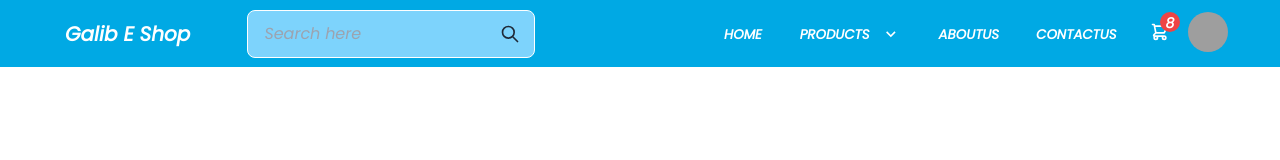
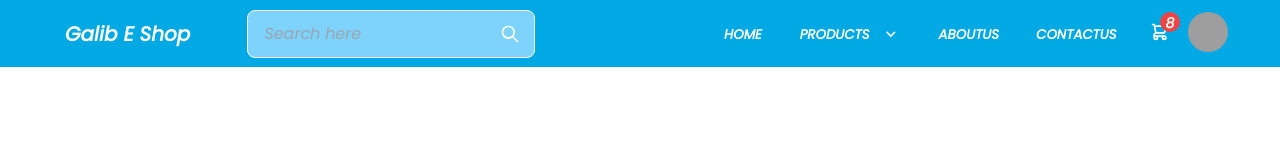
Before and after one commit to Nijumdip/galib-e-shop, a Next.js app: page / in a window 1280 px wide. Shown: the top 160 px of the page. Built offline with nearby package versions, Linux system fonts and the light colour scheme; grey boxes are pictures that could not be loaded.

Commit message:
all done navigation

```diff
--- a/components/Navigation.js
+++ b/components/Navigation.js
@@ -89,7 +89,7 @@ const Navigation = () => {
                         <svg
                             xmlns="http://www.w3.org/2000/svg"
                             style={{ left: "500px" }}
-                            className="h-5 w-5 absolute top-6 "
+                            className="h-5 w-5 absolute top-6 text-white"
                             fill="none"
                             viewBox="0 0 24 24"
                             stroke="currentColor"
```
